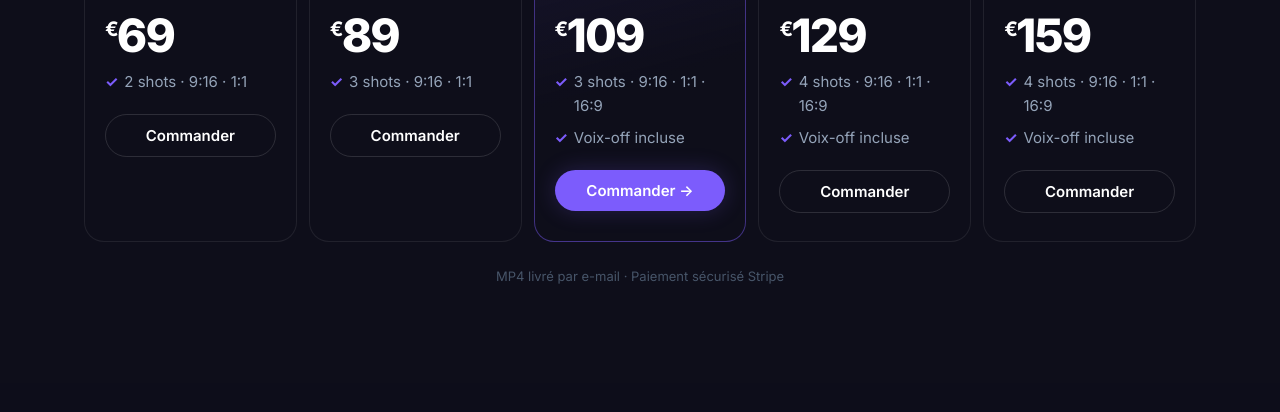
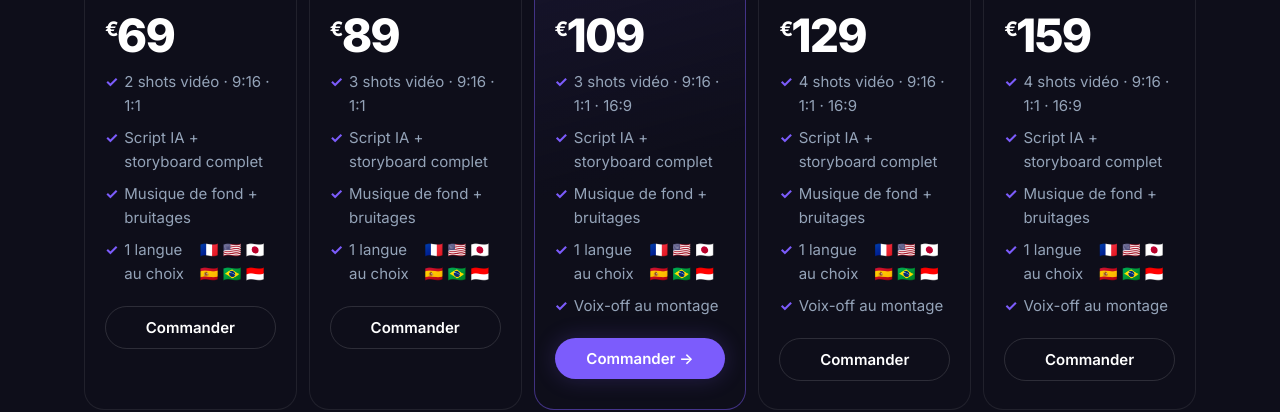
Before and after one commit to sceniqstudio/sceniq, a Next.js app: page / in a window 1280 px wide. Shown: the part 5026-5438 px from the top of the page. Built offline with nearby package versions, Linux system fonts and the light colour scheme; no server answers.

Commit message:
fix(pricing): restaurer perks dans les cartes

```diff
--- a/app/page.tsx
+++ b/app/page.tsx
@@ -866,9 +866,12 @@ export default function HomePage() {
                     )}
                   </div>
                   <ul className="lv2-price-perks">
-                    <li className="lv2-price-perk">{p.shots} shots · {p.fmts}</li>
-                    {p.voix && <li className="lv2-price-perk">Voix-off incluse</li>}
-                    {pricingModel && <li className="lv2-price-perk" style={{ color: 'var(--accent)' }}>+ Comédien IA sur mesure</li>}
+                    <li className="lv2-price-perk">{p.shots} shots vidéo · {p.fmts}</li>
+                    <li className="lv2-price-perk">Script IA + storyboard complet</li>
+                    <li className="lv2-price-perk">Musique de fond + bruitages</li>
+                    <li className="lv2-price-perk">1 langue au choix <span style={{ color: 'var(--g6)', fontWeight: 400 }}>🇫🇷 🇺🇸 🇯🇵 🇪🇸 🇧🇷 🇮🇩</span></li>
+                    {p.voix && <li className="lv2-price-perk">Voix-off au montage</li>}
+                    {pricingModel && <li className="lv2-price-perk" style={{ color: 'var(--accent)' }}>Comédien IA sur mesure</li>}
                   </ul>
                   <a
                     href={`/commande?duree=${parseInt(p.dur)}${pricingModel ? '&modele=1' : ''}`}
```
